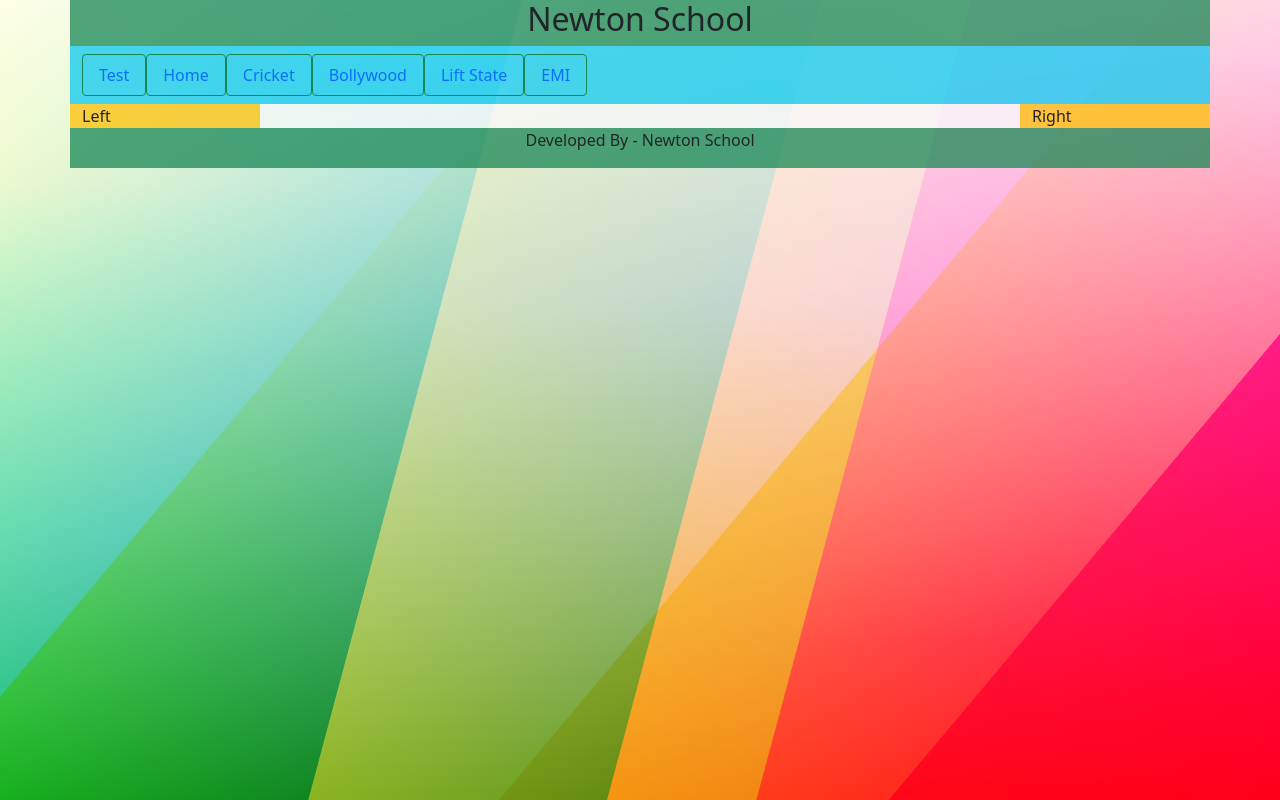
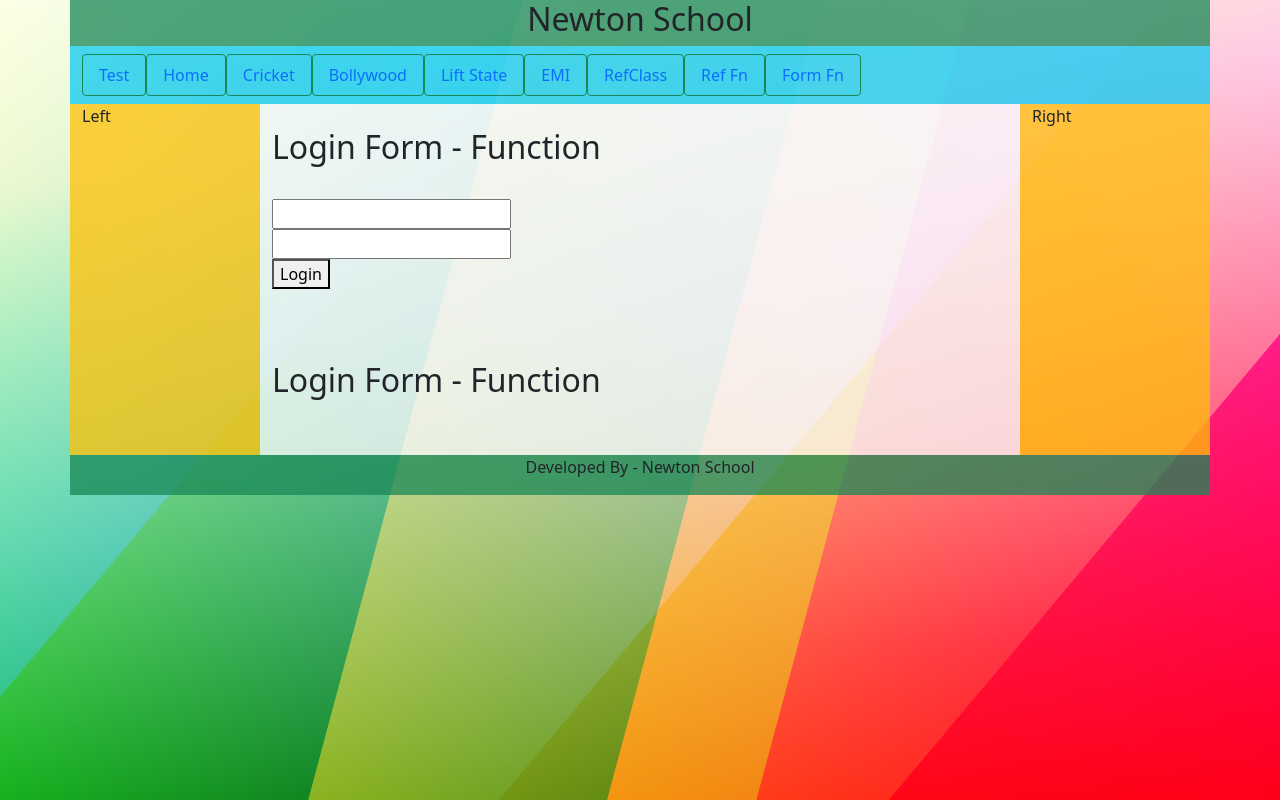
Before and after one commit to himadameen/react_practice, a React (Create React App) app: page /reffn in a window 1280 px wide. Built offline with nearby package versions, Linux system fonts and the light colour scheme.

Commit message:
11th May 2022 - Session

```diff
--- a/src/App.js
+++ b/src/App.js
@@ -9,6 +9,9 @@ import Cricket from './Cricket';
 import Bollywood from './Bollywood';
 import LiftState from './LiftState';
 import EMI from './emi/EMI';
+import RefClass from './RefClass';
+import RefFn from './RefFn';
+import FormFn from './FormFn';
 
 import Header from './common/Header';
 import Menubar from './common/Menubar';
@@ -32,6 +35,9 @@ function App() {
               <Route path='/bollywood' element={<Bollywood/>}/>
               <Route path='/liftstate' element={<LiftState/>}/>
               <Route path='/emi' element={<EMI/>}/>
+              <Route path='/refclass' element={<RefClass/>}/>
+              <Route path='/reffn' element={<RefFn/>}/>
+              <Route path='/formfn' element={<FormFn/>}/>
             </Routes>
           </div>
           <Right/>
--- /dev/null
+++ b/src/FormFn.js
@@ -0,0 +1,56 @@
+import React, { useState } from 'react';
+
+const FormFn = () => {
+    const [username, setUsername] = useState('');
+    const [email, setEmail] = useState('');
+    const [password, setPassword] = useState('');
+    const [formStatus, setFormStatus] = useState(false);
+
+    const handleSubmit = (event) => {
+        event.preventDefault();
+        console.log('form submit clicked...');
+        console.log('FormData', username, email, password);
+        setFormStatus(true);
+        //api call
+        setUsername('');
+        setEmail('');
+        setPassword('');
+    }
+
+    const input_username = (event) => {
+        console.log('input username', event.target.value);
+        setUsername(event.target.value);
+    }
+    const input_email = (event) => {
+        console.log('input email', event.target.value);
+        setEmail(event.target.value);
+    }
+    const input_password = (event) => {
+        console.log('input password', event.target.value);
+        setPassword(event.target.value);
+    }
+
+    return(
+        <>
+            <h2>Registration Form</h2>
+                <br></br>
+                <form>
+                    Name:
+                    <input type="text" name="username" onChange={input_username} value={username} />
+                    <br></br>
+                    Email:
+                    <input type="email" name="email" onChange={input_email} value={email} />
+                    <br></br>
+                    Password:
+                    <input type="password" name="password" onChange={input_password} value={password} />
+                    <br></br>
+                    <button type="submit" onClick={handleSubmit}>Register</button>
+                </form>
+                <br></br>
+                {formStatus && <div>Form Successfully Submitted...</div>}
+                <br></br>
+        </>
+    )
+}
+
+export default FormFn;
--- /dev/null
+++ b/src/RefClass.js
@@ -0,0 +1,45 @@
+import React, {createRef} from 'react';
+
+class RefClass extends React.Component {
+    constructor() {
+        super();
+        this.inputRef1 = createRef();
+        this.inputRef2 = React.createRef();
+        this.outRef1 = React.createRef();
+    }
+
+    handleSubmit = () => {
+        console.log('handle submit trigeered...');
+        console.log(this.inputRef1.current.value);
+        console.log(this.inputRef2.current.value);
+        this.outRef1.current.innerHTML = this.inputRef1.current.value + this.inputRef2.current.value;
+        //call api
+    }
+
+    render() {
+        return(
+            <>
+            <br></br>
+
+                <h2>Login Form</h2>
+                <br></br>
+                <input type="text" ref={this.inputRef1}/>
+                <br></br>
+                <input type="password" ref={this.inputRef2}/>
+                <br></br>
+                <button onClick={this.handleSubmit}>Login</button>
+                <br></br>
+
+                <div ref={this.outRef1}></div>
+                <br></br><br></br>
+            </>
+        )
+    }
+}
+
+export default RefClass
+
+
+
+// Uncontrolled Component
+// Controlled Component
--- /dev/null
+++ b/src/RefFn.js
@@ -0,0 +1,41 @@
+import React, {useRef} from 'react';
+import RefFnChild from './RefFnChild';
+
+const RefFn = () => {
+
+    const inputRef1 = useRef();
+    const inputRef2 = useRef();
+    const outRef1 = useRef();
+    const childRef = useRef();
+
+    const handleSubmit = () => {
+        console.log('handle submit trigeered...');
+        console.log(inputRef1.current.value);
+        console.log(inputRef2.current.value);
+        outRef1.current.innerHTML = inputRef1.current.value + inputRef2.current.value;
+        childRef.current.innerHTML = inputRef1.current.value + inputRef2.current.value;
+    }
+
+        return(
+            <>
+            <br></br>
+
+                <h2>Login Form - Function</h2>
+                <br></br>
+                <input type="text" ref={inputRef1}/>
+                <br></br>
+                <input type="password" ref={inputRef2}/>
+                <br></br>
+                <button onClick={handleSubmit}>Login</button>
+                <br></br>
+
+                <div ref={outRef1}></div>
+                <br></br><br></br>
+
+                <RefFnChild name="Ref fn child exmaple" ref={childRef} />
+                <br></br><br></br>
+            </>
+        )
+}
+
+export default RefFn;
--- /dev/null
+++ b/src/RefFnChild.js
@@ -0,0 +1,16 @@
+import React, {useRef, forwardRef} from 'react';
+
+const RefFnChild = (props, ref) => {
+
+        return(
+            <>
+            <br></br>
+
+                <h2>Login Form - Function</h2>
+                <div ref={ref}></div>
+
+            </>
+        )
+}
+
+export default forwardRef(RefFnChild);
--- a/src/common/Menubar.js
+++ b/src/common/Menubar.js
@@ -1,5 +1,5 @@
-import React from 'react';
-import {Link, NavLink} from 'react-router-dom';
+import React, { Children } from 'react';
+import {Link} from 'react-router-dom';
 import {Nav, Navbar} from 'react-bootstrap';
 
 const Menubar = ()=>{
@@ -14,6 +14,9 @@ const Menubar = ()=>{
                     <Link to='/bollywood' className='nav-link btn btn-outline-success'>Bollywood</Link>
                     <Link to='/liftstate' className='nav-link btn btn-outline-success'>Lift State</Link>
                     <Link to='/emi' className='nav-link btn btn-outline-success'>EMI</Link>
+                    <Link to='/refclass' className='nav-link btn btn-outline-success'>RefClass</Link>
+                    <Link to='/reffn' className='nav-link btn btn-outline-success'>Ref Fn</Link>
+                    <Link to='/formfn' className='nav-link btn btn-outline-success'>Form Fn</Link>
                 </Navbar>
             </div>
             </div>
@@ -22,3 +25,9 @@ const Menubar = ()=>{
 }
 
 export default Menubar;
+
+
+
+// ref
+// ref Children
+// useRef - Hook
```
